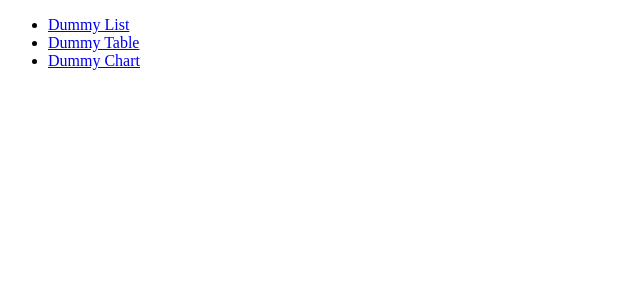
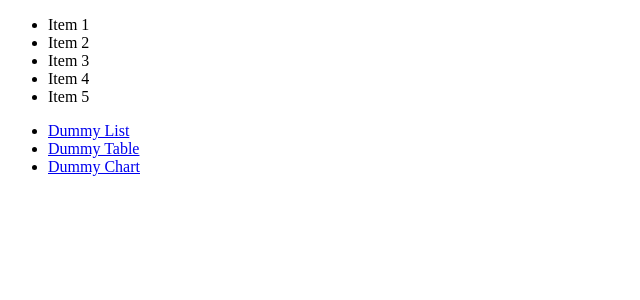
Before and after one commit to Antifishka/cms-app, a React app: page /#/dummyList in a window 1280 px wide. Shown: the top 300 px of the page, without its empty margins (0-640 px from the left). Built offline with nearby package versions, Linux system fonts and the light colour scheme.

Commit message:
add components

```diff
--- a/src/App.js
+++ b/src/App.js
@@ -2,31 +2,36 @@ import React, { lazy, Suspense, useEffect, useState, startTransition  } from 're
 import { Routes, Route, NavLink, Navigate, useNavigate } from 'react-router-dom';
 import tabs from './tabs.json';
 
+const DummyList = lazy(() => import('./components/DummyList.js'));
 const DummyTable = lazy(() => import('./components/DummyTable.js'));
+const DummyChart = lazy(() => import('./components/DummyChart.js'));
 
 const App = () => {
     const navigate = useNavigate();
     const [defaultTab, setDefaultTab] = useState(null);
 
-    useEffect(() => {
-        startTransition(() => {
-            // Отримайте поточний ідентифікатор вкладки з URL
-            const currentTabId = window.location.pathname.replace('/', '');
-            console.log(currentTabId, 'currentTabId');
+    // useEffect(() => {
+    //     startTransition(() => {
+    //         // Отримайте поточний ідентифікатор вкладки з URL
+    //         const current = window.location.pathname;
+    //         console.log(current, 'current');
 
-            // Перевірте, чи поточний ідентифікатор вкладки дійсний та існує в масиві вкладок
-            const tabExists = tabs.some(tab => tab.id === currentTabId);
-            console.log(tabExists, 'tabExists');
+    //         const currentTabId = window.location.pathname.replace('/', '');
+    //         console.log(currentTabId, 'currentTabId');
 
-            // Якщо поточний ідентифікатор вкладки є дійсним, встановіть його як вкладку за замовчуванням
-            if (tabExists) {
-                setDefaultTab(currentTabId);
-            } else {
-                // Якщо поточний ідентифікатор вкладки недійсний, перенаправте на першу вкладку
-                navigate(`/${tabs[0].id}`);
-            }
-        });
-    }, [navigate]);
+    //         // Перевірте, чи поточний ідентифікатор вкладки дійсний та існує в масиві вкладок
+    //         const tabExists = tabs.some(tab => tab.id === currentTabId);
+    //         console.log(tabExists, 'tabExists');
+
+    //         // Якщо поточний ідентифікатор вкладки є дійсним, встановіть його як вкладку за замовчуванням
+    //         if (tabExists) {
+    //             setDefaultTab(currentTabId);
+    //         } else {
+    //             // Якщо поточний ідентифікатор вкладки недійсний, перенаправте на першу вкладку
+    //             navigate(`/${tabs[0].id}`);
+    //         }
+    //     });
+    // }, [navigate]);
 
     return (
         <>
@@ -39,7 +44,9 @@ const App = () => {
                         path={`/${tab.id}`}
                         element={
                             <Suspense fallback={<div>Loading...</div>}>
+                                {tab.id === 'dummyList' && <DummyList />}
                                 {tab.id === 'dummyTable' && <DummyTable />}
+                                {tab.id === 'dummyChart' && <DummyChart />}
                             </Suspense>
                         }
                     />
--- a/src/components/DummyChart.js
+++ b/src/components/DummyChart.js
@@ -0,0 +1,35 @@
+import React from 'react';
+import { Line } from 'react-chartjs-2';
+
+const DummyChart = () => {
+  // Дані для графіку (приклад)
+  const data = {
+    labels: ['January', 'February', 'March', 'April', 'May'],
+    datasets: [
+      {
+        label: 'Sales',
+        data: [65, 59, 80, 81, 56],
+        fill: false,
+        borderColor: 'rgba(75,192,192,1)',
+      },
+    ],
+  };
+
+  // Опції для графіку (приклад)
+  const options = {
+    scales: {
+      y: {
+        beginAtZero: true,
+      },
+    },
+  };
+
+  return (
+    <div style={{ maxWidth: '600px', margin: '0 auto' }}>
+      <h2>Dummy Chart</h2>
+      <Line data={data} options={options} />
+    </div>
+  );
+};
+
+export default DummyChart;
--- a/src/components/DummyList.js
+++ b/src/components/DummyList.js
@@ -0,0 +1,21 @@
+import React from 'react';
+
+const DummyList = () => {
+  const dummyItems = [
+    'Item 1',
+    'Item 2',
+    'Item 3',
+    'Item 4',
+    'Item 5'
+  ];
+
+  return (
+    <ul>
+      {dummyItems.map((item, index) => (
+        <li key={index}>{item}</li>
+      ))}
+    </ul>
+  );
+};
+
+export default DummyList;
```
Also changed, not shown: package.json (+6 -4 lines), 1 other file (tests, documents, lock files or other folders).
